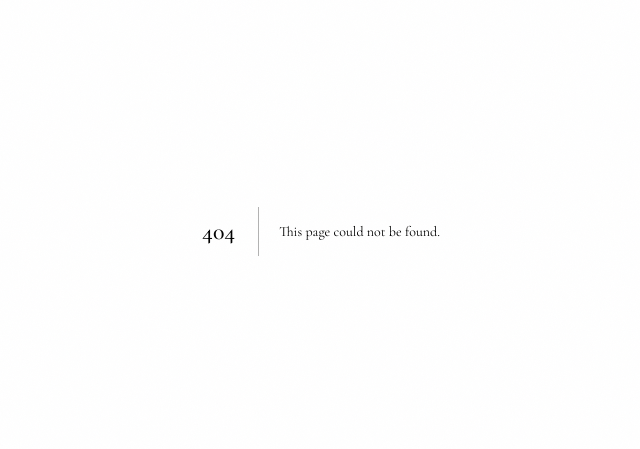
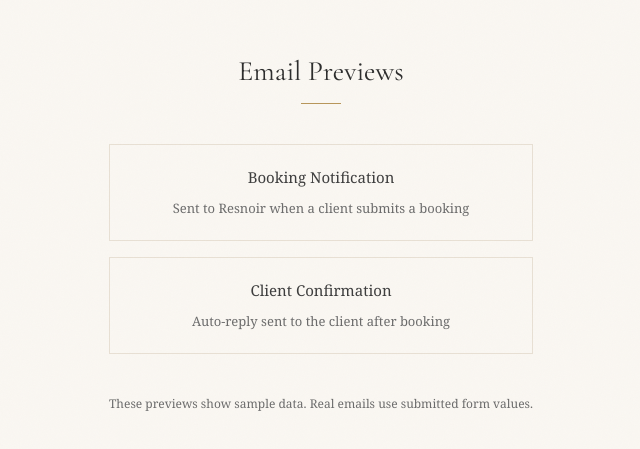
Before and after one commit to jamiejsmith96/resnoir-de-bussy, a Next.js app: page /preview in a window 1280 px wide. Before the commit this address had no page. Shown: the part 169-618 px from the top of the page, without its empty margins (319-959 px from the left). Built offline with nearby package versions, Linux system fonts and the light colour scheme.

Commit message:
Add email preview index page

```diff
--- /dev/null
+++ b/src/app/preview/booking/page.tsx
@@ -0,0 +1,55 @@
+export default function BookingEmailPreview() {
+  return (
+    <div
+      style={{ background: "#f4f4f4", padding: "40px 0", minHeight: "100vh" }}
+    >
+      <div
+        style={{
+          maxWidth: 640,
+          margin: "0 auto",
+          background: "#fff",
+          borderRadius: 4,
+          overflow: "hidden",
+        }}
+        dangerouslySetInnerHTML={{
+          __html: `
+        <div style="font-family: Georgia, serif; max-width: 600px; margin: 0 auto; padding: 40px 20px;">
+          <h1 style="font-size: 24px; color: #2C2C2C; font-weight: normal; margin-bottom: 8px;">New Booking Request</h1>
+          <div style="width: 40px; height: 1px; background: #B8965A; margin-bottom: 32px;"></div>
+
+          <table style="width: 100%; border-collapse: collapse; font-size: 15px; color: #3D3D3D;">
+            <tr>
+              <td style="padding: 12px 0; border-bottom: 1px solid #E8E0D4; color: #6B6B6B; width: 140px;">Name</td>
+              <td style="padding: 12px 0; border-bottom: 1px solid #E8E0D4; font-weight: 500;">Sarah Mitchell</td>
+            </tr>
+            <tr>
+              <td style="padding: 12px 0; border-bottom: 1px solid #E8E0D4; color: #6B6B6B;">Email</td>
+              <td style="padding: 12px 0; border-bottom: 1px solid #E8E0D4;"><a href="#" style="color: #B8965A;">sarah.mitchell@example.com</a></td>
+            </tr>
+            <tr>
+              <td style="padding: 12px 0; border-bottom: 1px solid #E8E0D4; color: #6B6B6B;">Phone</td>
+              <td style="padding: 12px 0; border-bottom: 1px solid #E8E0D4;">+44 7700 900123</td>
+            </tr>
+            <tr>
+              <td style="padding: 12px 0; border-bottom: 1px solid #E8E0D4; color: #6B6B6B;">Session</td>
+              <td style="padding: 12px 0; border-bottom: 1px solid #E8E0D4;">Healing Session (£150, 60–90 min)</td>
+            </tr>
+            <tr>
+              <td style="padding: 12px 0; border-bottom: 1px solid #E8E0D4; color: #6B6B6B;">Preferred Date</td>
+              <td style="padding: 12px 0; border-bottom: 1px solid #E8E0D4;">Wednesday, 2 April 2026</td>
+            </tr>
+          </table>
+
+          <div style="margin-top: 32px; padding: 24px; background: #FAF7F2; border-left: 3px solid #B8965A;">
+            <p style="margin: 0 0 8px; font-size: 13px; color: #6B6B6B; text-transform: uppercase; letter-spacing: 0.1em;">Intention</p>
+            <p style="margin: 0; font-size: 15px; line-height: 1.7; color: #3D3D3D;">I've been struggling with persistent anxiety and a feeling of disconnection for the past two years. Conventional therapy has helped somewhat, but I feel there's something deeper that needs to shift. A friend recommended your work and I'd love to explore whether shamanic healing could help me reconnect with myself.</p>
+          </div>
+
+          <p style="margin-top: 32px; font-size: 13px; color: #6B6B6B;">Reply directly to this email to respond to Sarah Mitchell.</p>
+        </div>
+      `,
+        }}
+      />
+    </div>
+  );
+}
--- /dev/null
+++ b/src/app/preview/confirmation/page.tsx
@@ -0,0 +1,44 @@
+export default function ConfirmationEmailPreview() {
+  return (
+    <div
+      style={{ background: "#f4f4f4", padding: "40px 0", minHeight: "100vh" }}
+    >
+      <div
+        style={{
+          maxWidth: 640,
+          margin: "0 auto",
+          background: "#fff",
+          borderRadius: 4,
+          overflow: "hidden",
+        }}
+        dangerouslySetInnerHTML={{
+          __html: `
+        <div style="font-family: Georgia, serif; max-width: 600px; margin: 0 auto; padding: 40px 20px;">
+          <h1 style="font-size: 24px; color: #2C2C2C; font-weight: normal; margin-bottom: 8px;">Thank You, Sarah</h1>
+          <div style="width: 40px; height: 1px; background: #B8965A; margin-bottom: 32px;"></div>
+
+          <p style="font-size: 15px; line-height: 1.8; color: #3D3D3D;">
+            Your booking request has been received. I will be in touch within 24 hours to confirm your session and share preparation details.
+          </p>
+
+          <p style="font-size: 15px; line-height: 1.8; color: #3D3D3D;">
+            In the meantime, take a moment to rest and honour this step you have taken toward your healing.
+          </p>
+
+          <div style="margin-top: 32px; padding: 24px; background: #FAF7F2;">
+            <p style="margin: 0 0 4px; font-size: 13px; color: #6B6B6B; text-transform: uppercase; letter-spacing: 0.1em;">Session Requested</p>
+            <p style="margin: 0; font-size: 15px; color: #3D3D3D;">Healing Session (£150, 60–90 min)</p>
+          </div>
+
+          <p style="margin-top: 32px; font-size: 13px; color: #6B6B6B;">
+            With warmth,<br>
+            <strong style="color: #2C2C2C;">Resnoir de Bussy</strong><br>
+            Shamanic Practitioner
+          </p>
+        </div>
+      `,
+        }}
+      />
+    </div>
+  );
+}
--- /dev/null
+++ b/src/app/preview/page.tsx
@@ -0,0 +1,82 @@
+import Link from "next/link";
+
+export default function PreviewIndex() {
+  return (
+    <div
+      style={{
+        minHeight: "100vh",
+        background: "#FAF7F2",
+        display: "flex",
+        alignItems: "center",
+        justifyContent: "center",
+        fontFamily: "Georgia, serif",
+      }}
+    >
+      <div style={{ textAlign: "center", maxWidth: 480 }}>
+        <h1
+          style={{
+            fontSize: 28,
+            color: "#2C2C2C",
+            fontWeight: "normal",
+            marginBottom: 8,
+          }}
+        >
+          Email Previews
+        </h1>
+        <div
+          style={{
+            width: 40,
+            height: 1,
+            background: "#B8965A",
+            margin: "0 auto 40px",
+          }}
+        />
+
+        <div style={{ display: "flex", flexDirection: "column", gap: 16 }}>
+          <Link
+            href="/preview/booking"
+            style={{
+              display: "block",
+              padding: "20px 32px",
+              border: "1px solid #E8E0D4",
+              color: "#3D3D3D",
+              textDecoration: "none",
+              fontSize: 15,
+            }}
+          >
+            <strong style={{ display: "block", marginBottom: 4 }}>
+              Booking Notification
+            </strong>
+            <span style={{ fontSize: 13, color: "#6B6B6B" }}>
+              Sent to Resnoir when a client submits a booking
+            </span>
+          </Link>
+
+          <Link
+            href="/preview/confirmation"
+            style={{
+              display: "block",
+              padding: "20px 32px",
+              border: "1px solid #E8E0D4",
+              color: "#3D3D3D",
+              textDecoration: "none",
+              fontSize: 15,
+            }}
+          >
+            <strong style={{ display: "block", marginBottom: 4 }}>
+              Client Confirmation
+            </strong>
+            <span style={{ fontSize: 13, color: "#6B6B6B" }}>
+              Auto-reply sent to the client after booking
+            </span>
+          </Link>
+        </div>
+
+        <p style={{ marginTop: 40, fontSize: 12, color: "#6B6B6B" }}>
+          These previews show sample data. Real emails use submitted form
+          values.
+        </p>
+      </div>
+    </div>
+  );
+}
```
